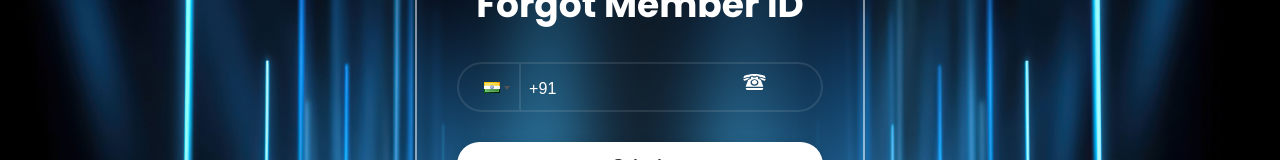
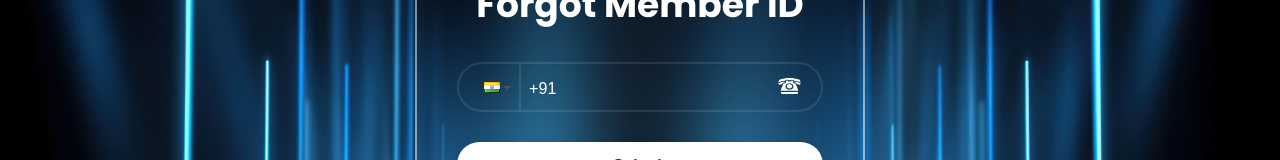
Before and after one commit to Vidii2003/Internship-Project, a React (Create React App) app: page /Memberid in a window 1280 px wide. Shown: the part 318-478 px from the top of the page. Built offline with nearby package versions, Linux system fonts and the light colour scheme.

Commit message:
Login Page by Vidya

```diff
--- a/src/Components/Pages/Login/Login.css
+++ b/src/Components/Pages/Login/Login.css
@@ -75,12 +75,12 @@ form .input-box{
     margin-right: 10px;
 }
 
-.ph2{
-    right: 20%;
+.ph3{
+    position: absolute;
+    left: 328px;
     top: 50%;
     translate: 0 -50%;
-    margin-left: -75px;
-    font-size: 16px;
+    font-size: 25px;
 }
 
 form .remember-forgot{
--- a/src/Components/Pages/Login/Login.jsx
+++ b/src/Components/Pages/Login/Login.jsx
@@ -102,7 +102,7 @@ const Login = () => {
                     </div>
                     <div className="input-box">
                         <input type="text" placeholder="Mobile Number" required />
-                        <GiRotaryPhone className="ph2" />
+                        <GiRotaryPhone className="ph3" />
                     </div>
                     <div className="input-box">
                         <input type={showPassword ? "text" : "password"} placeholder="Password" required />
--- a/src/Components/Pages/Login/forgetmemberid.css
+++ b/src/Components/Pages/Login/forgetmemberid.css
@@ -56,7 +56,7 @@ form .input-box{
 
 .ph2{
     position: absolute;
-    left: 400px;
+    left: 360px;
     bottom: 40%;
     translate: 0 -50%;
     font-size: 25px;
```
